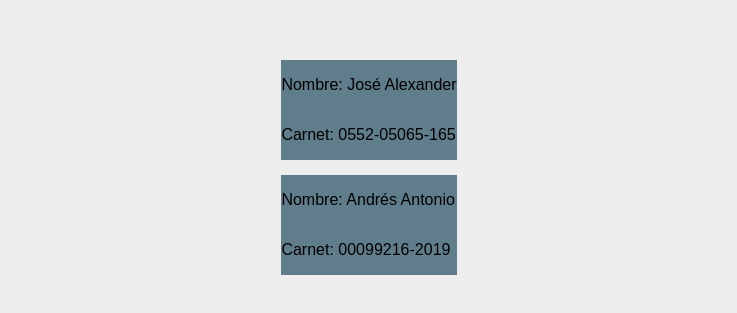
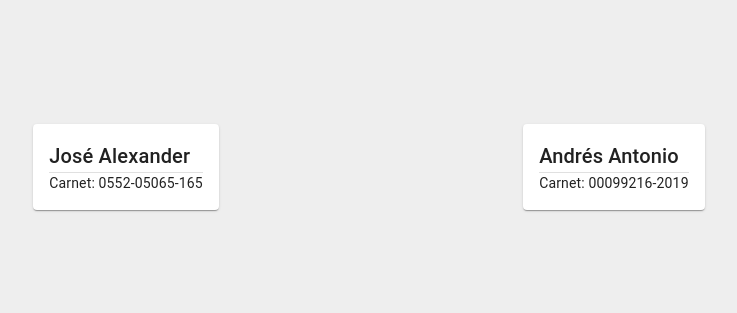
Before and after one commit to TheAlexBig/doc-central-forms, a React (Create React App) app: page / in a window 1280 px wide. Shown: the part 233-546 px from the top of the page, without its empty margins (271-1008 px from the left). Built offline with nearby package versions, Linux system fonts and the light colour scheme.

Commit message:
se cambia modal de agente, y se modifica el estilo de las tarjetas de agente

```diff
--- a/src/App.js
+++ b/src/App.js
@@ -155,7 +155,7 @@ const App = () => {
       <Paper elevation={2} style={{width: "25%"}}>
         <Typography variant="h5" style={{display:"flex", justifyContent:"center", alignItems:"center"}}>{label}</Typography>
         <Divider />
-      <ValidatorForm autoComplete="off" style={style.container} onSubmit={press}>
+      <ValidatorForm  style={style.container} onSubmit={press}>
         {Object.keys(data).map((atributo, index) => {
           return (
             <DefaultForm
@@ -185,7 +185,7 @@ const App = () => {
   switch(step.show){
     default:{
       vista =(
-        <div>
+        <div style={{display:"flex", height:"100%", width:"100%", justifyContent:"space-evenly", alignItems:"center"}}>
         {DataAgent.map((agent, index) => {
           return (
             <SelectAgentView
@@ -200,15 +200,15 @@ const App = () => {
        break;
     }
     case 'person':{
-      setVista(personStates, savedPersonStates, 'car', changePersonHandler, handlePersonSubmit, "Datos del Comprador");
+      setVista(personStates, savedPersonStates, 'vendor', changePersonHandler, handlePersonSubmit, "Datos del Comprador");
       break;
     }
     case 'vendor':{
-      setVista(vendorStates, savedVendorStates, 'detail', changeVendorHandler, handleVendorSubmit, "Datos del Vendedor");
+      setVista(vendorStates, savedVendorStates, 'car', changeVendorHandler, handleVendorSubmit, "Datos del Vendedor");
       break;
     }
     case 'car':{
-      setVista(carStates, savedCarStates, 'vendor', changeCarHandler, handleCarSubmit, "Datos del Vehiculo");
+      setVista(carStates, savedCarStates, 'detail', changeCarHandler, handleCarSubmit, "Datos del Vehiculo");
       break;
     }
     case 'detail':{
--- a/src/View/InputOtherView.js
+++ b/src/View/InputOtherView.js
@@ -51,6 +51,7 @@ if(type==="checkbox"){
         type={type}
         onChange={props.changed}
         required
+        value={props.atributo.value}
         InputLabelProps={{
           shrink: true,
         }}
--- a/src/View/InputSelectView.js
+++ b/src/View/InputSelectView.js
@@ -19,7 +19,7 @@ const InputSelectView = (props) => {
     typeInput = (
       <FormControl style={style.container}>
       <InputLabel id={props.atributo.label} > {props.atributo.label} </InputLabel>
-        <Select labelId={props.atributo.label} onChange={props.changed} required>
+        <Select labelId={props.atributo.label} onChange={props.changed} value={props.atributo.value}  required>
           {toMap.map((opt, index) => {
             return <MenuItem value={opt}>{opt}</MenuItem>;
           })}
--- a/src/View/InputTextView.js
+++ b/src/View/InputTextView.js
@@ -91,6 +91,7 @@ const InputTextView = (props) => {
             onChange={props.changed}
             onBlur={validateText}
             onKeyUp={validateText}
+            value={props.atributo.value}
             required
           />
         );
@@ -147,6 +148,7 @@ const InputTextView = (props) => {
           onChange={props.changed}
           maskChar=""
           onBlur={validateDocument}
+          value={props.atributo.value}
         >
           {() => (
             <TextField
@@ -155,6 +157,7 @@ const InputTextView = (props) => {
               style={style.container}
               label={props.atributo.label}
               onChange={props.changed}
+
               required
             />
           )}
--- a/src/View/SelectAgentView.js
+++ b/src/View/SelectAgentView.js
@@ -1,31 +1,29 @@
-import React , { useState } from 'react';
-import Modal from '@material-ui/core/Modal';
-import { makeStyles } from '@material-ui/core';
+import React, { useState } from "react";
+import { Button, DialogActions, DialogContent, DialogTitle, makeStyles } from "@material-ui/core";
+import Card from "@material-ui/core/Card";
+import CardActionArea from "@material-ui/core/CardActionArea";
+import CardContent from "@material-ui/core/CardContent";
+import Typography from "@material-ui/core/Typography";
+import Divider from '@material-ui/core/Divider';
+import Dialog from '@material-ui/core/Dialog';
 
-
-const useStyles=makeStyles((theme) =>({
-    container:{
-        display:'flex',
-        flexDirection:'column',
-        margin: '15px 0px 15px 0px',
-        backgroundColor: '#607d8b'
+const useStyles = makeStyles((theme) => ({
+  container: {
+    maxWidth:300,
   },
   paper: {
     backgroundColor: theme.palette.background.paper,
-      border: '2px solid #000',
-      boxShadow: theme.shadows[5],
     padding: theme.spacing(2, 4, 3),
   },
 
   modal: {
-        display: 'flex',
-        alignItems: 'center',
-        justifyContent: 'center',
+    display: "flex",
+    alignItems: "center",
+    justifyContent: "center",
   },
 }));
 
-
-const SelectAgentView = (props)=>{
+const SelectAgentView = (props) => {
   const [open, setOpen] = useState(false);
   const handleOpen = () => {
     setOpen(true);
@@ -38,27 +36,41 @@ const SelectAgentView = (props)=>{
 
   const body = (
     <div className={classes.paper}>
-          <h2 id="modal-title">Agente: {props.agent.id.value}</h2>
-          <div id="modal-content">
-            <p>Nombre: {props.agent.nombres.value}</p>
-            <p>Apellido: {props.agent.apellidos.value}</p>
-            <p>Departamento: {props.agent.departamento.value}</p>
-            <p>Municipio: {props.agent.municipio.value}</p>
-            <p>Carnet: {props.agent.carnet.value}</p>
-            <p>Genero: {props.agent.genero.value}</p>
-            <button onClick={handleClose}>modificar</button>
-            <button onClick={props.click} >guardar</button>
-          </div>
+      <DialogTitle id="modal-title">Datos del agente</DialogTitle>
+      <DialogContent id="modal-content" dividers>
+        <Typography gutterBottom>Nombre: {props.agent.nombres.value}</Typography>
+        <Typography gutterBottom>Apellido: {props.agent.apellidos.value}</Typography>
+        <Typography gutterBottom>Departamento: {props.agent.departamento.value}</Typography>
+        <Typography gutterBottom>Municipio: {props.agent.municipio.value}</Typography>
+        <Typography gutterBottom>Carnet: {props.agent.carnet.value}</Typography>
+        <Typography gutterBottom>Genero: {props.agent.genero.value}</Typography>
+
+      </DialogContent>
+      <DialogActions>
+      <Button autoFocus color="primary" onClick={props.click}>Seleccionar</Button>
+      </DialogActions>
     </div>
   );
-    return(
+  return (
     <div>
-        <div onClick={handleOpen} className={classes.container}>
-            <p>Nombre: {props.agent.nombres.value}</p>
-            <p>Carnet: {props.agent.carnet.value}</p>
-        </div>
+      <Card>
+        <CardActionArea onClick={handleOpen} className={classes.container}>
+          <CardContent style={{display:"flex", flexDirection:"column", }}>
+
+          <Typography variant="h6">
+            {props.agent.nombres.value}
+            </Typography>
+            <Divider/>
+            <Typography variant="body2">
+              Carnet: {props.agent.carnet.value}
+            </Typography>
+
+
+          </CardContent>
+        </CardActionArea>
+      </Card>
       <div>
-            <Modal
+        <Dialog
           className={classes.modal}
           open={open}
           onClose={handleClose}
@@ -66,9 +78,9 @@ const SelectAgentView = (props)=>{
           aria-describedby="modal-content"
         >
           {body}
-            </Modal>
+        </Dialog>
       </div>
     </div>
-        )
+  );
 };
 export default SelectAgentView;
```
Also changed, not shown: 1 other file (tests, documents, lock files or other folders). Lines whose indentation alone changed are shown as unchanged.
